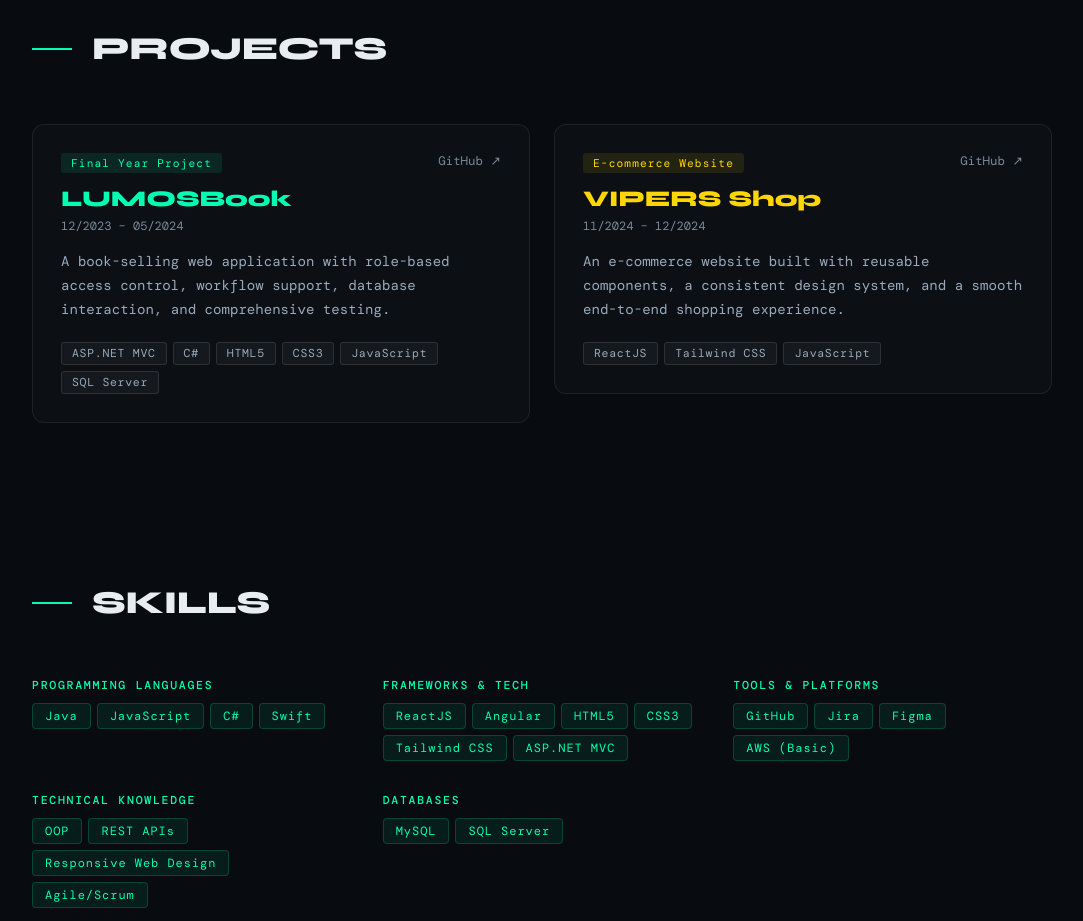
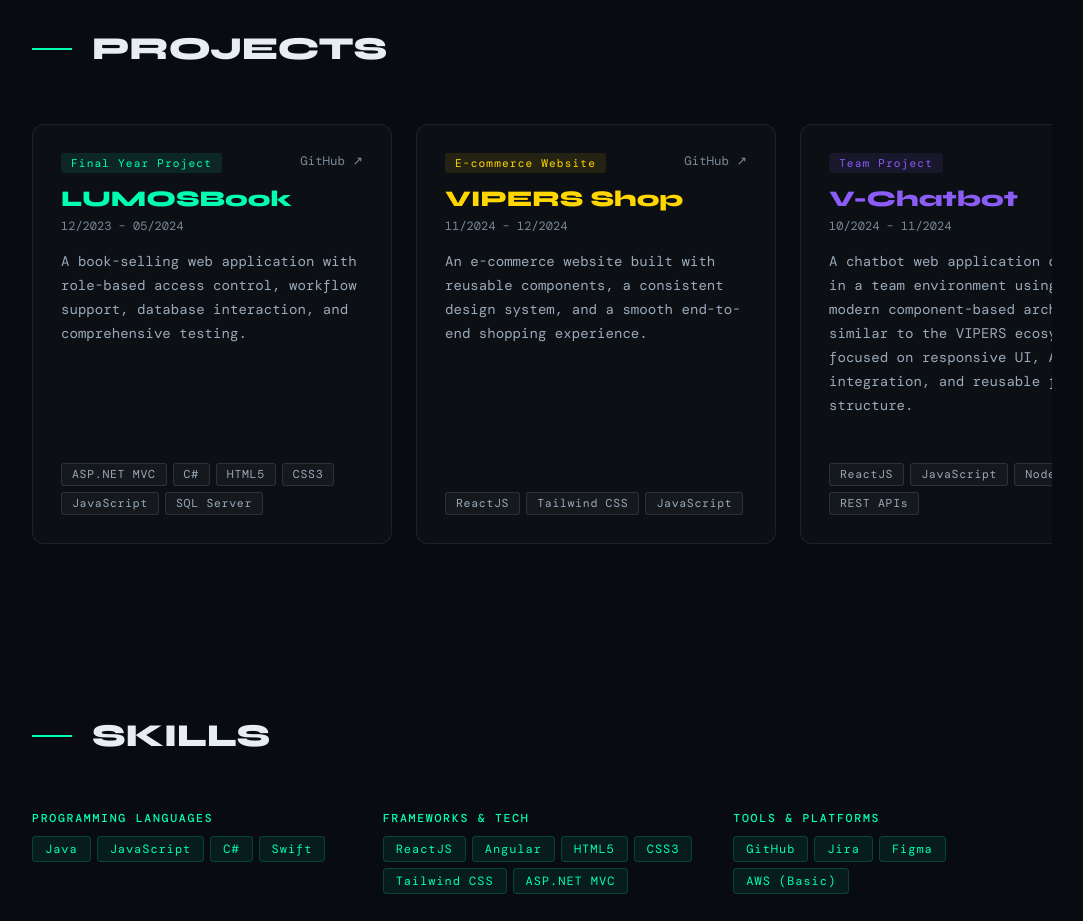
Before and after one commit to jamaisseule/wisngaan-porfolio, a React (Vite) app: page / in a window 1280 px wide. Shown: the part 1620-2541 px from the top of the page, without its empty margins (98-1181 px from the left). Built offline with nearby package versions, Linux system fonts and the light colour scheme; no server answers; a web font is replaced by a local one.

Commit message:
add project

```diff
--- a/src/components/ProjectCard/ProjectCard.module.css
+++ b/src/components/ProjectCard/ProjectCard.module.css
@@ -3,11 +3,18 @@
   border-radius: 12px;
   padding: 28px;
   background: rgba(255, 255, 255, 0.02);
-  transition: border-color 0.3s, transform 0.3s, box-shadow 0.3s;
-  height: 100%;
+  transition:
+    border-color 0.3s,
+    transform 0.3s,
+    box-shadow 0.3s;
   display: flex;
   flex-direction: column;
   gap: 0;
+
+  height: 100%;
+  min-height: 420px;
+
+  justify-content: space-between;
 }
 
 .card:hover {
--- a/src/components/Projects/Projects.module.css
+++ b/src/components/Projects/Projects.module.css
@@ -1,12 +1,39 @@
 .grid {
-  display: grid;
-  grid-template-columns: repeat(auto-fit, minmax(300px, 1fr));
+  display: flex;
   gap: 24px;
-  align-items: start;
+
+  overflow-x: auto;
+  overflow-y: hidden;
+
+  scroll-snap-type: x mandatory;
+
+  padding-bottom: 12px;
 }
 
+/* custom scrollbar */
+.grid::-webkit-scrollbar {
+  height: 6px;
+}
+
+.grid::-webkit-scrollbar-thumb {
+  background: rgba(255, 255, 255, 0.2);
+  border-radius: 999px;
+}
+
+.grid::-webkit-scrollbar-track {
+  background: transparent;
+}
+
+/* mỗi card */
+.grid > * {
+  flex: 0 0 360px;
+
+  scroll-snap-align: start;
+}
+
+/* mobile */
 @media (max-width: 600px) {
-  .grid {
-    grid-template-columns: 1fr;
+  .grid > * {
+    flex: 0 0 90%;
   }
 }
--- a/src/constants/data.js
+++ b/src/constants/data.js
@@ -92,6 +92,20 @@ export const PROJECTS = [
     link: "https://github.com/bxthien/ojt-final-project",
     accent: "#FFD600",
   },
+  {
+    name: "V-Chatbot",
+    tag: "Team Project",
+    period: "10/2024 – 11/2024",
+    tech: [
+      "ReactJS",
+      "JavaScript",
+      "Node.js",
+      "REST APIs"
+    ],
+    desc: "A chatbot web application developed in a team environment using a modern component-based architecture similar to the VIPERS ecosystem, focused on responsive UI, API integration, and reusable frontend structure.",
+    link: "https://github.com/bxthien/OJT-GW-FirstProject",
+    accent: "#8B5CF6",
+  },
 ];
 
 export const SKILLS = {
```
